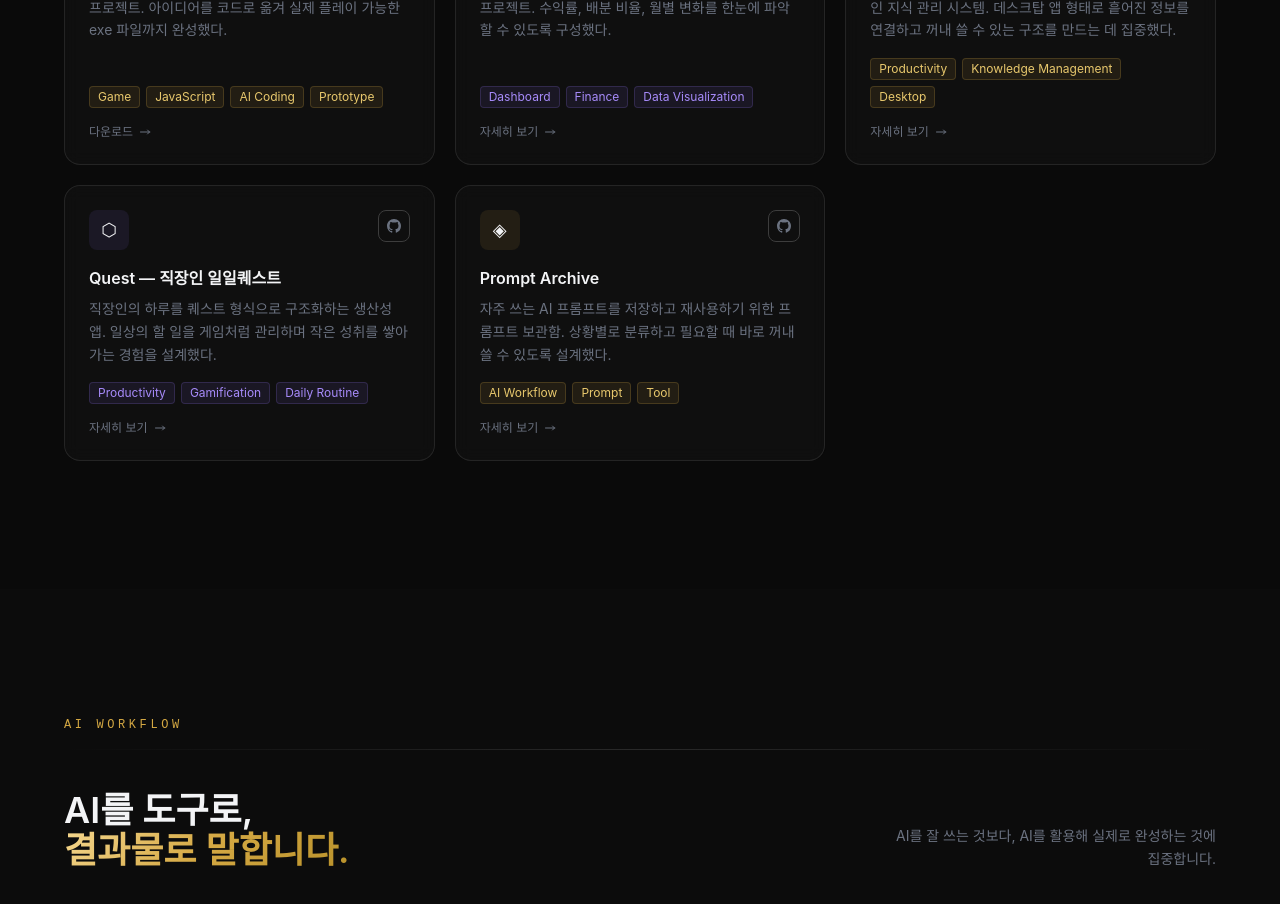
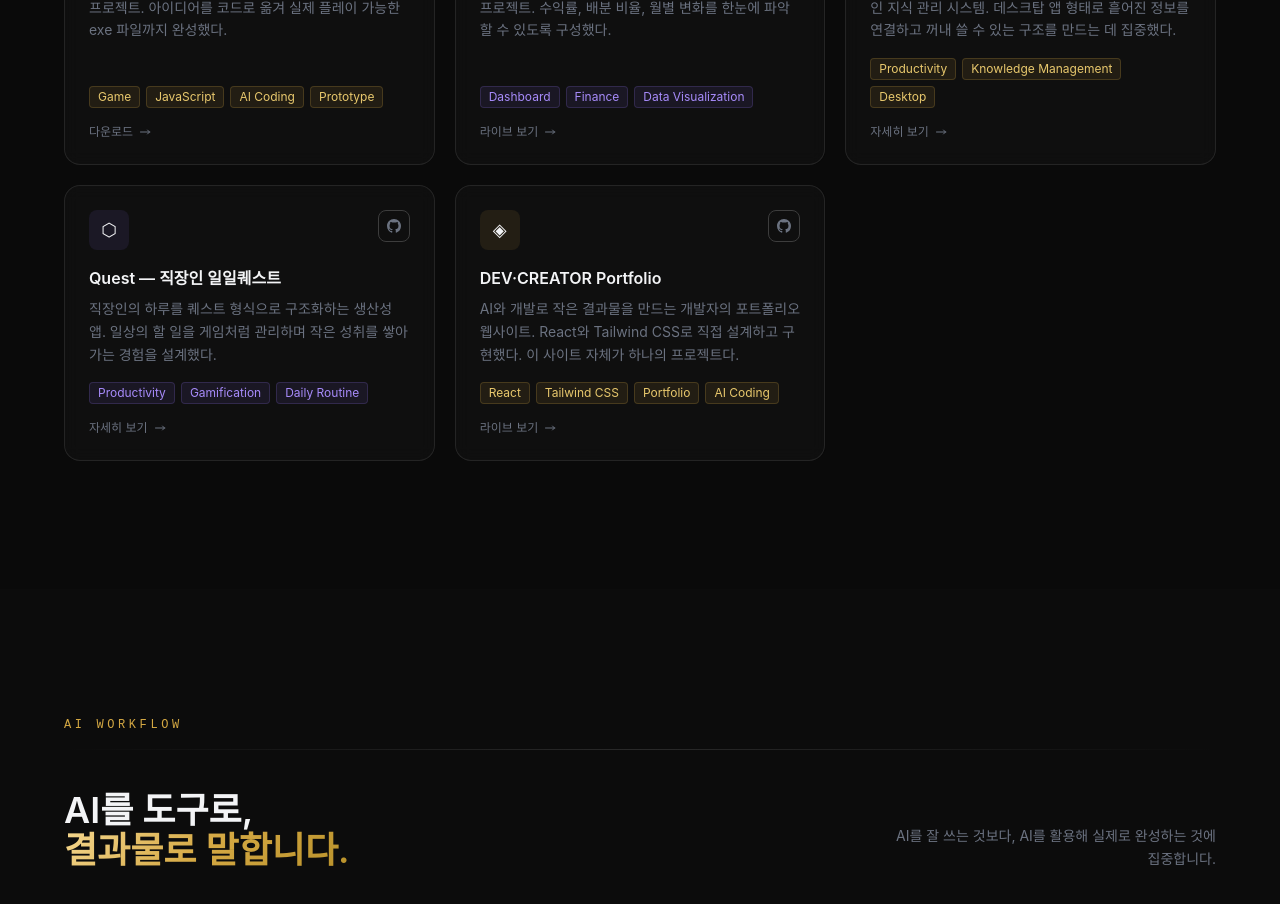
Before and after one commit to gustj369/portfolio, a React (Create React App) app: page / in a window 1280 px wide. Shown: the part 2120-3024 px from the top of the page. Built offline with nearby package versions, Linux system fonts and the light colour scheme.

Commit message:
feat: replace Prompt Archive with portfolio card, add demoLabel to Asset Dashboard

```diff
--- a/src/data/projects.js
+++ b/src/data/projects.js
@@ -18,6 +18,7 @@ export const projects = [
     tags: ["Dashboard", "Finance", "Data Visualization"],
     github: "https://github.com/gustj369/portfolio-report",
     demo: "https://portfolio-report-roan.vercel.app",
+    demoLabel: "라이브 보기",
     color: "violet",
   },
   {
@@ -42,12 +43,13 @@ export const projects = [
   },
   {
     id: 5,
-    title: "Prompt Archive",
+    title: "DEV·CREATOR Portfolio",
     description:
-      "자주 쓰는 AI 프롬프트를 저장하고 재사용하기 위한 프롬프트 보관함. 상황별로 분류하고 필요할 때 바로 꺼내 쓸 수 있도록 설계했다.",
-    tags: ["AI Workflow", "Prompt", "Tool"],
-    github: "https://github.com/gustj369/prompt-archive",
-    demo: "#",
+      "AI와 개발로 작은 결과물을 만드는 개발자의 포트폴리오 웹사이트. React와 Tailwind CSS로 직접 설계하고 구현했다. 이 사이트 자체가 하나의 프로젝트다.",
+    tags: ["React", "Tailwind CSS", "Portfolio", "AI Coding"],
+    github: "https://github.com/gustj369/portfolio",
+    demo: "https://portfolio-mu-ten-64.vercel.app/",
+    demoLabel: "라이브 보기",
     color: "gold",
   },
 ];
```
